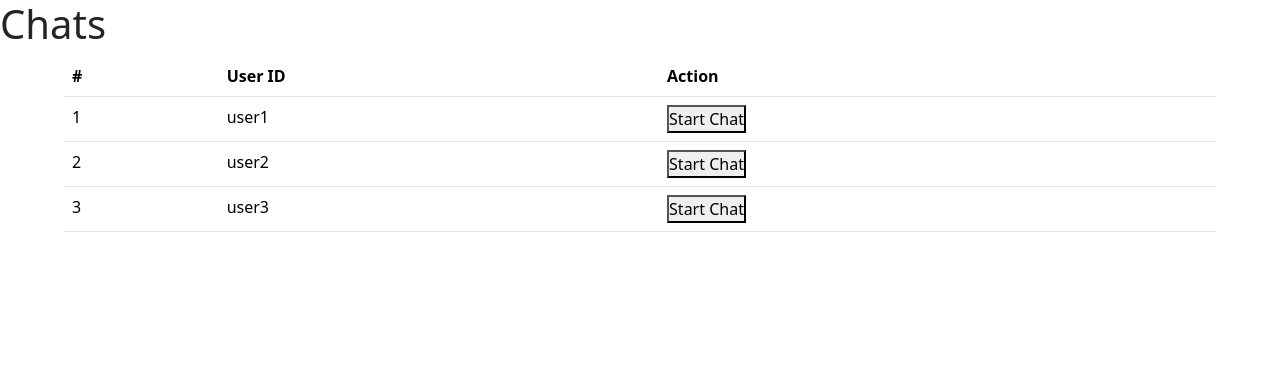
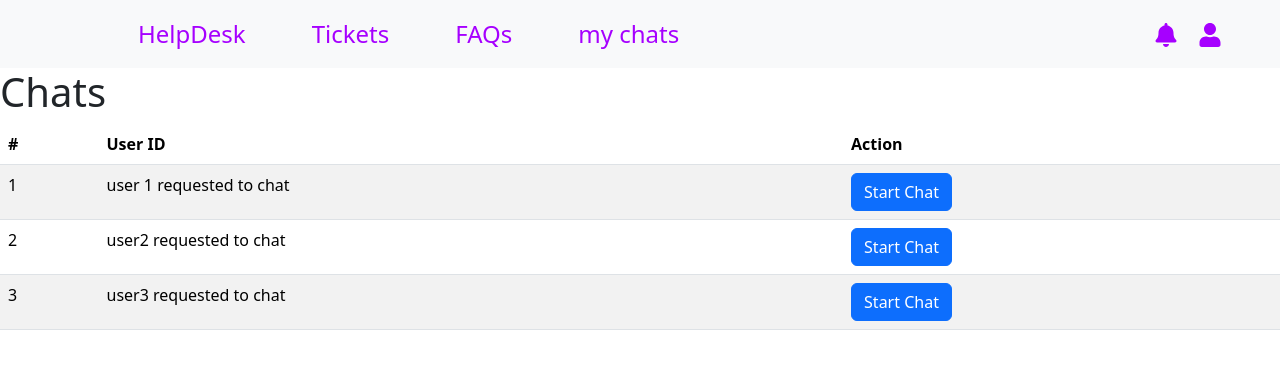
Before and after one commit to lowkiey/SE-Helpdesk-Project, a React (Vite) app in the folder Frontend/: page /chat in a window 1280 px wide. Shown: the top 368 px of the page. Built offline with nearby package versions, Linux system fonts and the light colour scheme; no server answers.

Commit message:
chat page style

```diff
--- a/Frontend/src/pages/chat.jsx
+++ b/Frontend/src/pages/chat.jsx
@@ -1,19 +1,92 @@
 import React, { useState } from "react";
-import { useNavigate } from "react-router-dom";
+import { Link, useNavigate } from "react-router-dom";
+import { Navbar, Container, Nav } from "react-bootstrap";
+import { FaBell, FaUser } from "react-icons/fa";
+
+const Chat = ({ agentId }) => {
+  const hardcodedUserIds = ['user 1 requested to chat', 'user2 requested to chat', 'user3 requested to chat'];
+  const [selectedUserId, setSelectedUserId] = useState(null);
+  const [showNotification, setShowNotification] = useState(false);
+  const [isUserTabOpen, setIsUserTabOpen] = useState(false);
+  const userName = "John Doe";
+  const navigate = useNavigate();
 
 
-const Chat = ({ agentId }) => {
-  const hardcodedUserIds = ['user1', 'user2', 'user3']; // Replace with your actual user IDs
-  const [selectedUserId, setSelectedUserId] = useState(null);
-  const navigate = useNavigate();
   const handleSelectUser = (userId) => {
-    navigate('/chats');
+    navigate("/chats"); // Update this with the actual path of your chat page
+
+  };
+
+  const handleUserIconClick = () => {
+    setIsUserTabOpen(!isUserTabOpen);
   };
 
   return (
+    <>
+       <Navbar expand="lg" className="bg-body-tertiary">
+        <Container>
+        <Navbar.Toggle aria-controls="basic-navbar-nav" />
+          <Navbar.Collapse id="basic-navbar-nav">
+            <Nav className="me-auto ms-lg-5" style={{ margin: "0px", marginLeft: '100px' }}>
+              <Nav.Link as={Link} to="/home" style={{ fontSize: '24px', cursor: 'pointer', color: 'rgb(166, 0, 255)' }}>
+                HelpDesk
+              </Nav.Link>
+              <Nav.Link as={Link} to="/tickets" style={{ fontSize: '24px', cursor: 'pointer', color: 'rgb(166, 0, 255)', marginLeft: '50px' }}>
+                Tickets
+              </Nav.Link>
+
+              <Nav.Link as={Link} to="/faq" style={{ fontSize: '24px', cursor: 'pointer', color: 'rgb(166, 0, 255)', marginLeft: '50px' }}>
+                FAQs
+              </Nav.Link>
+
+              <Nav.Link as={Link} to="/chat" style={{ fontSize: '24px', cursor: 'pointer', color: 'rgb(166, 0, 255)', marginLeft: '50px' }}>
+                my chats
+              </Nav.Link>
+            </Nav>
+            <Nav className="ms-auto" style={{ display: 'flex', alignItems: 'center' }}>
+              <div style={{ position: 'relative' }}>
+                <FaBell
+                  onClick={() => setShowNotification(!showNotification)}
+                  style={{ fontSize: '24px', cursor: 'pointer', color: 'rgb(166, 0, 255)', marginRight: '20px' }}
+                />
+                {showNotification && (
+                  <div style={{ position: 'absolute', top: '30px', right: '20px', width: '200px', height: '300px', backgroundColor: 'white', boxShadow: '0px 0px 5px rgba(0, 0, 0, 0.2)', borderRadius: '5px', padding: '10px' }}>
+                    {/* notification tab content */}
                     <div>
+                      <p style={{ margin: '0', fontWeight: 'bold', fontSize: '20px' }}>Notifications:</p>
+                    </div>
+                  </div>
+                )}
+              </div>
+              <div style={{ position: 'relative' }}>
+                <FaUser
+                  onClick={handleUserIconClick}
+                  style={{ fontSize: '24px', cursor: 'pointer', color: 'rgb(166, 0, 255)', marginRight: '-40px' }}
+                />
+                {isUserTabOpen && (
+                  <div style={{ position: 'absolute', top: '30px', right: '-200px', width: '200px', height: '100px', backgroundColor: 'white', boxShadow: '0px 0px 5px rgba(0, 0, 0, 0.2)', borderRadius: '0px', padding: '10px' }}>
+                    {/* User tab content */}
+                    <div style={{ display: 'flex', alignItems: 'center' }}>
+                      <div style={{ marginRight: '10px', borderRadius: '50%', overflow: 'hidden' }}>
+                        {/* Placeholder image */}
+                        <img src="https://via.placeholder.com/50" alt="Profile" style={{ width: '50px', height: '50px', objectFit: 'cover' }} />
+                      </div>
+                      <div>
+                        <p style={{ margin: '0', fontWeight: 'bold', marginTop: '0' }}>{userName}</p>
+                        <br />
+                        <Link to="/" style={{ color: 'rgb(209, 151, 240)', textDecoration: 'none' }}>Logout</Link>
+                      </div>
+                    </div>
+                  </div>
+                )}
+              </div>
+            </Nav>
+          </Navbar.Collapse>        </Container>
+      </Navbar>
+
+      <div className="chat-container">
         <h1>Chats</h1>
-      <table className="table" style={{ marginTop: '80px', width: '90%', margin: 'auto' }}>
+        <table className="table table-striped">
           <thead>
             <tr>
               <th>#</th>
@@ -27,7 +100,7 @@ const Chat = ({ agentId }) => {
                 <td>{index + 1}</td>
                 <td>{userId}</td>
                 <td>
-                <button onClick={() => handleSelectUser(userId)}>
+                <button className="btn btn-primary start-chat-btn" onClick={() => handleSelectUser(userId)}>
                     Start Chat
                   </button>
                 </td>
@@ -35,9 +108,8 @@ const Chat = ({ agentId }) => {
             ))}
           </tbody>
         </table>
-
-
       </div>
+    </>
   );
 };
 
```
Lines whose indentation alone changed are shown as unchanged.
